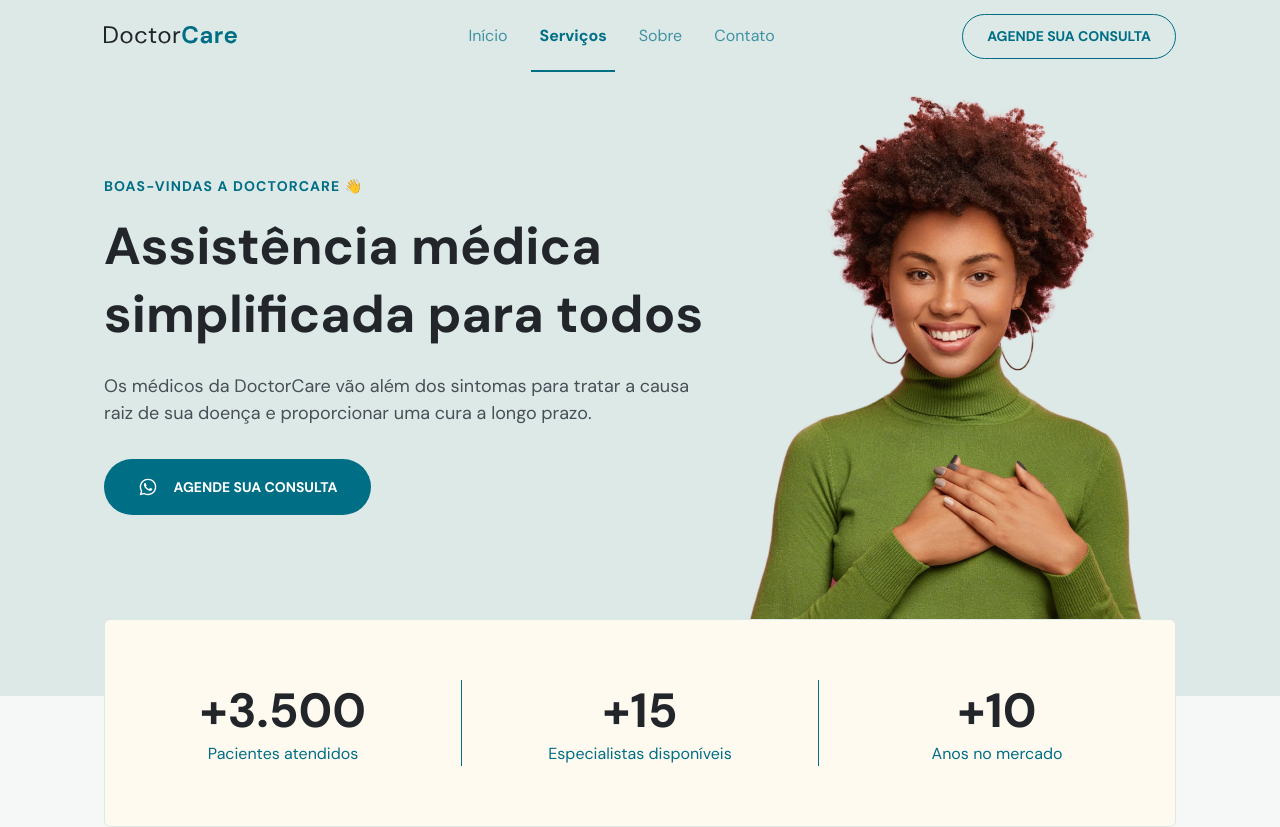
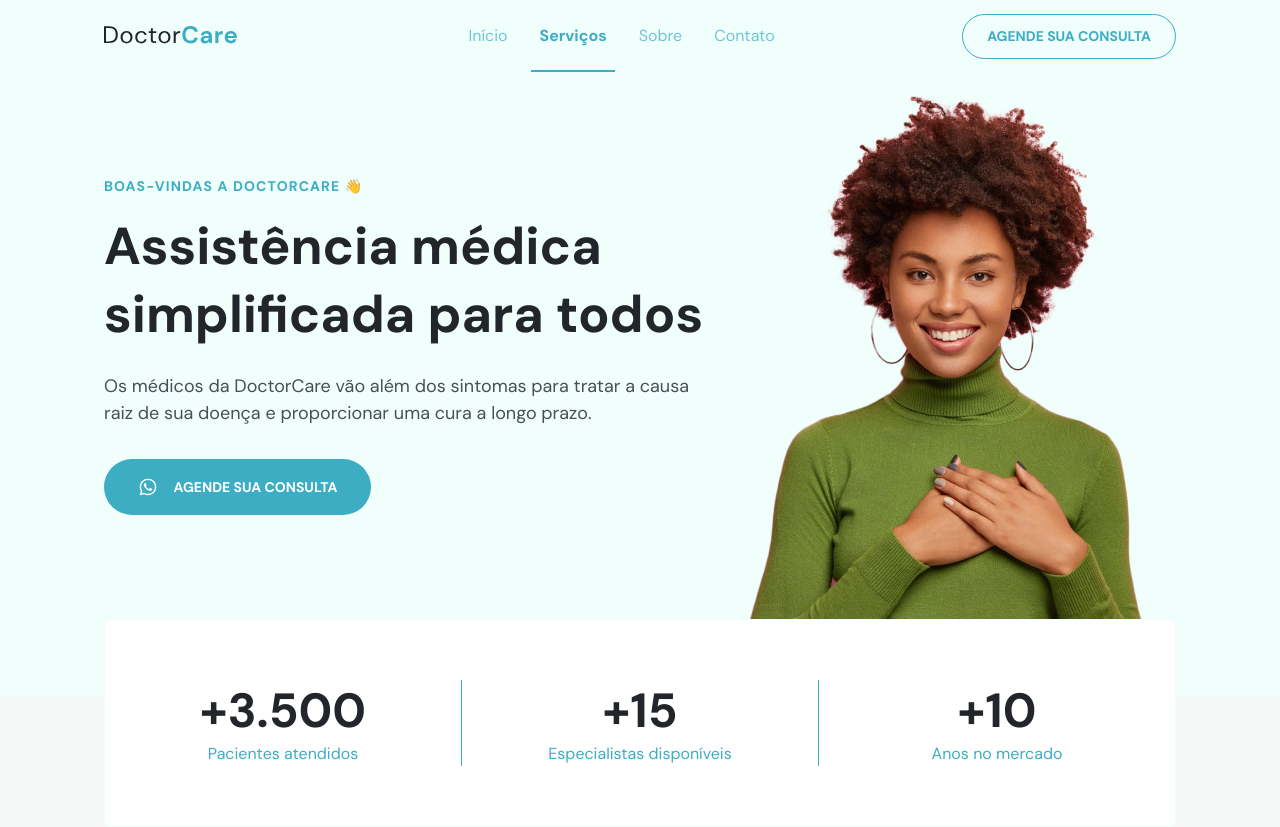
Before and after one commit to GabrielFTeles/NWL-Return, a plain HTML site: page index.html in a window 1280 px wide. Shown: the top 827 px of the page. Drawn offline with nearby package versions, Linux system fonts and the light colour scheme.

Commit message:
Final commit

```diff
--- a/style.css
+++ b/style.css
@@ -9,12 +9,12 @@
 :root {
   --hue: 190;
 
-  --primary-color: hsl(var(--hue), 100%, 26%);
+  --primary-color: hsl(var(--hue), 53%, 50%);
   --headline: hsl(210, 11%, 15%);
   --paragraph: hsl(210, 9%, 31%);
 
   --brand-beige: hsl( 39, 100%, 97%);
-  --brand-light: hsl(calc(var(--hue) - 22), 23%, 89%);
+  --brand-light: hsl(calc(var(--hue) - 22), 100%, 97%);
   --brand-light-2: hsl(calc(var(--hue) + 10), 14%, 97%);
   --brand-services: hsl(180, 14%, 97%);
 
@@ -40,8 +40,6 @@ body {
 body {
   font-family: 'DM Sans';
   font-size: 1.6rem;
-
-  box-sizing: border-box;
 
   text-align: center;
 
@@ -382,7 +380,7 @@ body.menu-expanded button path {
 .stats {
   width: 100%;
 
-  background: var(--brand-beige);
+  background: white;
 
   border-radius: 0.6rem;
   border: 1px solid var(--brand-light);
@@ -457,7 +455,7 @@ body.menu-expanded button path {
 /*========= ABOUT SECTION ===============*/
 
 .about-section {
-  background: var(--brand-beige);
+  background: var(--brand-light);
 
   text-align: start;
 }
```
